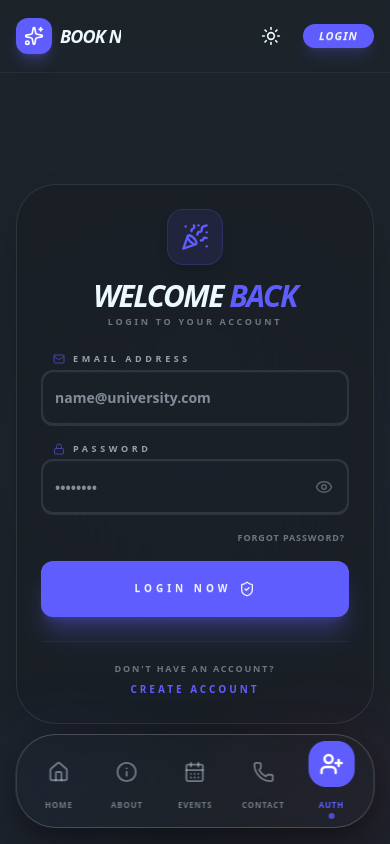
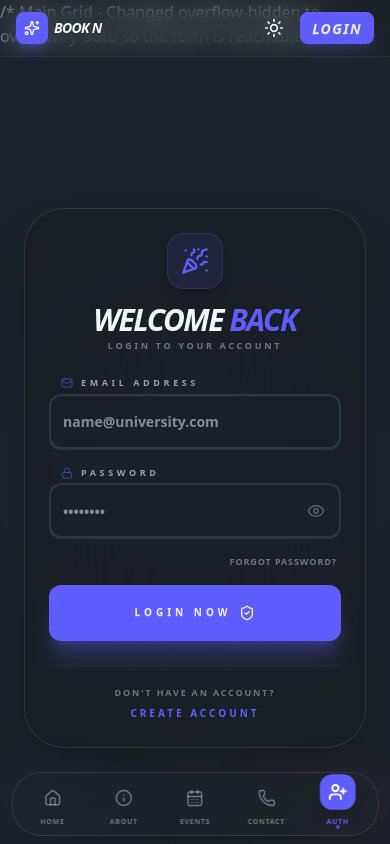
Before and after one commit to muhirakelvin5/EVENT-TICKETING-MANAGEMENT-SYSTEM, a React (Vite) app: page /login in a window 390 px wide. Built offline with nearby package versions, Linux system fonts and the light colour scheme; a web font is replaced by a local one; what @react-pdf/renderer would draw is missing.

Commit message:
uPDATED THE NAB=VBAR

```diff
--- a/src/components/Navbar.tsx
+++ b/src/components/Navbar.tsx
@@ -63,28 +63,25 @@ export const Navbar = () => {
   return (
     <>
       {/* --- TOP NAVBAR --- */}
-      {/* Increased Z-INDEX to 100 to stay above all content */}
       <nav className={`fixed top-0 left-0 w-full z-[100] transition-all duration-500 ${
         scrolled
-          ? "py-2 bg-base-100/60 backdrop-blur-2xl border-b border-white/10 shadow-2xl"
-          : "py-4 bg-base-100/20 backdrop-blur-md border-b border-white/5"
+          ? "py-1.5 sm:py-2 bg-base-100/60 backdrop-blur-2xl border-b border-white/10 shadow-2xl"
+          : "py-2 sm:py-4 bg-base-100/20 backdrop-blur-md border-b border-white/5"
       }`}>
         <div className="max-w-7xl mx-auto px-4 flex justify-between items-center">
 
-          {/* Logo Section */}
-          <Link to="/" className="flex items-center gap-2 group max-w-[50%] sm:max-w-none">
-            <div className="w-9 h-9 sm:w-10 sm:h-10 bg-primary rounded-xl flex items-center justify-center shadow-lg shadow-primary/30 group-hover:rotate-12 transition-transform shrink-0">
-              <Sparkles className="text-white w-5 h-5 sm:w-6 sm:h-6" />
+          <Link to="/" className="flex items-center gap-1.5 group max-w-[60%] sm:max-w-none">
+            <div className="w-8 h-8 sm:w-10 sm:h-10 bg-primary rounded-lg sm:rounded-xl flex items-center justify-center shadow-lg shadow-primary/30 group-hover:rotate-12 transition-transform shrink-0">
+              <Sparkles className="text-white w-4 h-4 sm:w-6 sm:h-6" />
             </div>
-            <div className="w-28 sm:w-44 overflow-hidden flex items-center min-h-[40px]">
+            <div className="w-24 sm:w-44 overflow-hidden flex items-center min-h-[32px] sm:min-h-[40px]">
               <span
                 ref={typedRef}
-                className="text-lg sm:text-2xl font-black italic uppercase tracking-tighter text-base-content whitespace-nowrap truncate"
+                className="text-sm sm:text-2xl font-black italic uppercase tracking-tighter text-base-content whitespace-nowrap truncate"
               />
             </div>
           </Link>
 
-          {/* Desktop Links - Refined Glassmorphism */}
           <div className="hidden lg:flex items-center gap-1 bg-white/10 backdrop-blur-xl p-1.5 rounded-2xl border border-white/10 shadow-inner">
             {[
               { path: "/", label: "Home", icon: Home },
@@ -103,15 +100,14 @@ export const Navbar = () => {
             ))}
           </div>
 
-          {/* User Profile & Theme Toggle */}
-          <div className="flex items-center gap-3 shrink-0">
+          <div className="flex items-center gap-1.5 sm:gap-3 shrink-0">
             <ThemeToggle />
 
             {isAuthenticated ? (
               <div className="dropdown dropdown-end group">
                 <label tabIndex={0} className="relative cursor-pointer block">
-                  <div className="flex items-center gap-2 bg-base-100/40 backdrop-blur-xl border border-white/10 p-1 pr-2 sm:pr-3 rounded-2xl hover:border-primary/50 transition-all shadow-lg">
-                    <div className="w-7 h-7 sm:w-8 sm:h-8 rounded-xl overflow-hidden shadow-inner border border-white/5">
+                  <div className="flex items-center gap-1.5 sm:gap-2 bg-base-100/40 backdrop-blur-xl border border-white/10 p-1 pr-1.5 sm:pr-3 rounded-xl sm:rounded-2xl hover:border-primary/50 transition-all shadow-lg">
+                    <div className="w-6 h-6 sm:w-8 sm:h-8 rounded-lg sm:rounded-xl overflow-hidden shadow-inner border border-white/5">
                       <img
                         src={profileImageUrl || '/default-avatar.png'}
                         alt="Profile"
@@ -121,10 +117,10 @@ export const Navbar = () => {
                     <span className="hidden md:inline text-[10px] font-black uppercase tracking-widest opacity-70">
                       {firstName}
                     </span>
-                    <ChevronDown size={14} className="opacity-40 group-hover:rotate-180 group-hover:text-primary transition-all duration-300" />
+                    <ChevronDown size={12} className="opacity-40 group-hover:rotate-180 group-hover:text-primary transition-all duration-300" />
                   </div>
                 </label>
-                <ul tabIndex={0} className="menu dropdown-content mt-4 p-2 shadow-[0_20px_50px_rgba(0,0,0,0.3)] bg-base-100/80 backdrop-blur-3xl rounded-2xl w-64 border border-white/10 z-[110] animate-in fade-in slide-in-from-top-2">
+                <ul tabIndex={0} className="menu dropdown-content mt-2 p-2 shadow-[0_20px_50px_rgba(0,0,0,0.3)] bg-base-100/80 backdrop-blur-3xl rounded-2xl w-60 border border-white/10 z-[110] animate-in fade-in slide-in-from-top-2">
                   <li className="menu-title text-[9px] uppercase tracking-[0.4em] opacity-40 px-4 py-2">Account Management</li>
                   <li>
                     <Link to={role === "admin" ? "/AdminDashBoard/analytics" : "/dashboard"} className="flex items-center gap-3 p-3 rounded-xl hover:bg-primary/10 transition-colors">
@@ -142,8 +138,8 @@ export const Navbar = () => {
                 </ul>
               </div>
             ) : (
-              <div className="flex items-center gap-2">
-                <Link to="/login" className="btn btn-primary btn-xs sm:btn-sm rounded-xl px-4 sm:px-6 font-black uppercase italic tracking-widest border-none shadow-lg shadow-primary/20 hover:scale-105 transition-transform">
+              <div className="flex items-center gap-1">
+                <Link to="/login" className="btn btn-primary h-8 min-h-8 sm:h-10 sm:min-h-10 rounded-lg sm:rounded-xl px-3 sm:px-6 font-black uppercase italic tracking-widest border-none shadow-lg shadow-primary/20 hover:scale-105 transition-transform">
                   Login
                 </Link>
               </div>
@@ -153,12 +149,12 @@ export const Navbar = () => {
       </nav>
 
       {/* --- FLOATING MOBILE DOCK --- */}
-      <div className="lg:hidden fixed bottom-4 left-1/2 -translate-x-1/2 w-[92%] max-w-[420px] z-[100]">
+      {/* Reduced bottom from 4 to 2, and padding from p-2 to p-1 for a thinner profile */}
+      <div className="lg:hidden fixed bottom-2 left-1/2 -translate-x-1/2 w-[94%] max-w-[400px] z-[100]">
         <div className="relative group">
-          {/* Subtle Outer Glow */}
-          <div className="absolute -inset-1 bg-gradient-to-r from-primary/30 via-transparent to-secondary/30 rounded-[2.5rem] blur-2xl opacity-40"></div>
+          <div className="absolute -inset-1 bg-gradient-to-r from-primary/20 via-transparent to-secondary/20 rounded-[1.5rem] blur-xl opacity-30"></div>
 
-          <div className="relative bg-base-100/40 backdrop-blur-3xl border border-white/20 rounded-[2.5rem] shadow-[0_15px_40px_rgba(0,0,0,0.5)] p-2 flex justify-around items-center">
+          <div className="relative bg-base-100/60 backdrop-blur-2xl border border-white/10 rounded-[1.8rem] shadow-xl p-1 flex justify-around items-center">
             {[
               { path: "/", icon: Home, label: "Home" },
               { path: "/about", icon: Info, label: "About" },
@@ -170,23 +166,24 @@ export const Navbar = () => {
                 <Link
                   key={item.path}
                   to={item.path}
-                  className="relative flex-1 flex flex-col items-center justify-center py-2 group/item"
+                  className="relative flex-1 flex flex-col items-center justify-center py-1 group/item"
                 >
-                  <div className={`p-2.5 rounded-2xl transition-all duration-500 ease-out flex items-center justify-center
+                  {/* Reduced p-2.5 to p-2 and icon size from 22 to 18 */}
+                  <div className={`p-2 rounded-xl transition-all duration-500 ease-out flex items-center justify-center
                     ${location.pathname === item.path
-                      ? "bg-primary text-white shadow-[0_0_20px_rgba(var(--p),0.5)] -translate-y-2 scale-110 rotate-[360deg]"
-                      : "text-base-content/40 group-hover/item:text-primary group-hover/item:scale-110 active:scale-90"
+                      ? "bg-primary text-white shadow-lg -translate-y-1.5 scale-105"
+                      : "text-base-content/40 group-hover/item:text-primary"
                     }`}
                   >
-                    <item.icon size={22} strokeWidth={location.pathname === item.path ? 2.5 : 2} />
+                    <item.icon size={18} strokeWidth={location.pathname === item.path ? 2.5 : 2} />
                   </div>
 
                   {location.pathname === item.path && (
-                    <div className="absolute bottom-0 w-1.5 h-1.5 bg-primary rounded-full shadow-[0_0_10px_#var(--p)] animate-pulse"></div>
+                    <div className="absolute bottom-0.5 w-1 h-1 bg-primary rounded-full animate-pulse"></div>
                   )}
 
-                  <span className={`text-[8px] font-black uppercase tracking-widest mt-1.5 transition-all duration-300
-                    ${location.pathname === item.path ? "opacity-100 text-primary translate-y-0" : "opacity-40"}`}>
+                  <span className={`text-[7px] font-black uppercase tracking-widest mt-0.5 transition-all duration-300
+                    ${location.pathname === item.path ? "opacity-100 text-primary" : "opacity-40"}`}>
                     {item.label}
                   </span>
                 </Link>
--- a/src/pages/Login.tsx
+++ b/src/pages/Login.tsx
@@ -41,12 +41,13 @@ const Login = () => {
   };
 
   return (
-    <div className="h-screen w-screen bg-base-100 font-sans selection:bg-primary selection:text-primary-content overflow-hidden flex flex-col">
+    /* Changed h-screen to min-h-screen and removed overflow-hidden to allow scrolling on mobile */
+    <div className="min-h-screen w-screen bg-base-100 font-sans selection:bg-primary selection:text-primary-content flex flex-col">
       <Toaster richColors position="top-right" />
       <Navbar />
 
-      {/* Main Grid - pt-16 for fixed navbar, overflow-hidden to prevent Y-scroll */}
-      <div className="pt-16 flex-grow grid grid-cols-1 lg:grid-cols-2 overflow-hidden">
+      /* Main Grid - Changed overflow-hidden to overflow-y-auto so the form is reachable */
+      <div className="pt-16 flex-grow grid grid-cols-1 lg:grid-cols-2 overflow-y-auto">
 
         {/* --- Left Side: Hero (Desktop Only) --- */}
         <div className="hidden lg:block relative group overflow-hidden bg-neutral h-full">
@@ -74,17 +75,16 @@ const Login = () => {
           </div>
         </div>
 
-        {/* --- Right Side: Login Portal (Fully Theme-Adaptive & Responsive) --- */}
-        <div className="flex items-center justify-center p-4 sm:p-10 relative overflow-hidden bg-base-100">
+        {/* --- Right Side: Login Portal --- */}
+        <div className="flex items-center justify-center p-6 sm:p-10 relative bg-base-100">
 
           {/* Theme-based glow effect */}
           <div className="absolute top-1/2 left-1/2 -translate-x-1/2 -translate-y-1/2 w-[18rem] h-[18rem] sm:w-[35rem] sm:h-[35rem] bg-primary/20 blur-[80px] sm:blur-[150px] rounded-full -z-0 opacity-40" />
 
           <div className="w-full max-w-md z-10 animate-fadeIn">
-            {/* Card uses adaptive theme colors (base-200) */}
             <div className="bg-base-200/70 backdrop-blur-3xl rounded-[2.5rem] p-6 sm:p-10 border border-base-content/10 shadow-2xl relative overflow-hidden group">
 
-              {/* Header - Compact for Mobile */}
+              {/* Header */}
               <div className="text-center mb-6">
                 <div className="flex justify-center mb-4">
                   <div className="h-14 w-14 bg-primary/10 rounded-2xl flex items-center justify-center border border-primary/20 shadow-lg">
```
